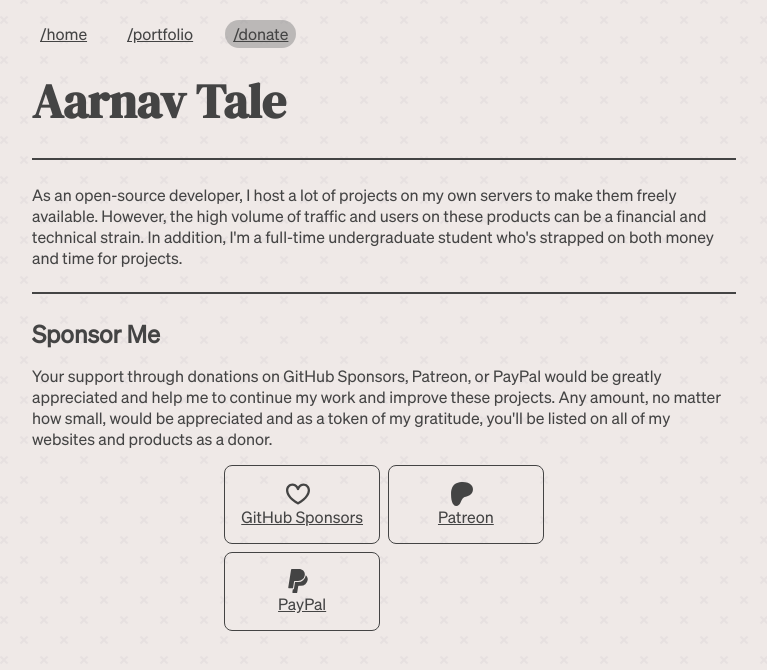
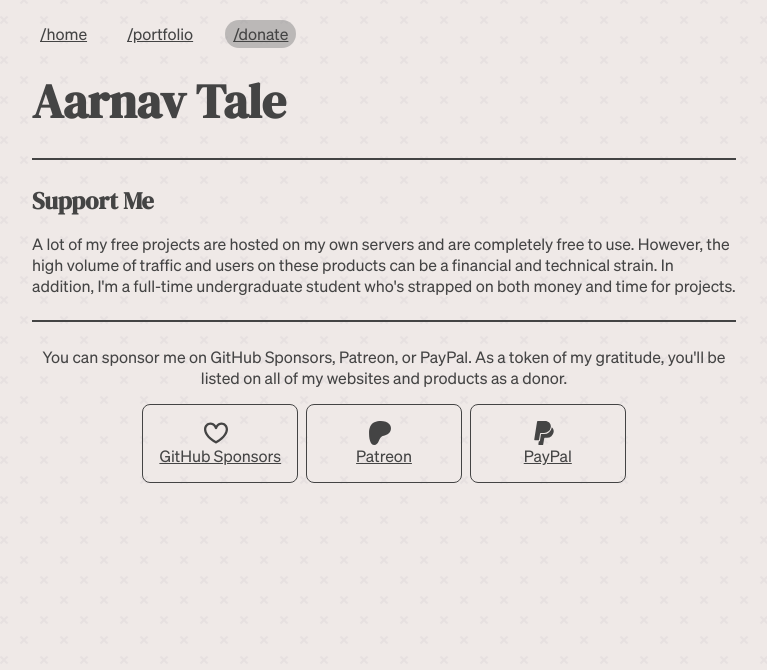
Before and after one commit to tale/website, a SvelteKit app: page /donate in a window 1280 px wide. Shown: the top 670 px of the page, without its empty margins (256-1023 px from the left). Built offline with nearby package versions, Linux system fonts and the light colour scheme.

Commit message:
fix: redo layout on pages

```diff
--- a/src/routes/+layout.svelte
+++ b/src/routes/+layout.svelte
@@ -100,7 +100,7 @@
 
 	:global(.grid) {
 		display: grid;
-		grid-template-columns: repeat(2, 1fr);
+		grid-template-columns: repeat(3, 1fr);
 		row-gap: 8px;
 		column-gap: 8px;
 		margin: 0 1rem;
--- a/src/routes/donate/+page.svelte
+++ b/src/routes/donate/+page.svelte
@@ -3,17 +3,17 @@
 
 	const sponsorLinks = [
 		{
-			icon: siGithubsponsors.path,
+			icon: siGithubsponsors,
 			title: 'GitHub Sponsors',
 			link: 'https://github.com/sponsors/tale'
 		},
 		{
-			icon: siPatreon.path,
+			icon: siPatreon,
 			title: 'Patreon',
 			link: 'https://www.patreon.com/aarnavtale'
 		},
 		{
-			icon: siPaypal.path,
+			icon: siPaypal,
 			title: 'PayPal',
 			link: 'https://paypal.me/aatale'
 		}
@@ -43,21 +43,21 @@
 </svelte:head>
 
 <div class="container">
+	<h2>Support Me</h2>
 	<p>
-		As an open-source developer, I host a lot of projects on my own servers to make them freely available. However, the high volume of traffic and users on these products can be a financial and technical strain. In addition, I'm a full-time undergraduate student who's strapped on both money and time for projects.
+		A lot of my free projects are hosted on my own servers and are completely free to use. However, the high volume of traffic and users on these products can be a financial and technical strain. In addition, I'm a full-time undergraduate student who's strapped on both money and time for projects.
 	</p>
+
 	<hr />
-
-	<h2>Sponsor Me</h2>
-	<p>
-		Your support through donations on GitHub Sponsors, Patreon, or PayPal would be greatly appreciated and help me to continue my work and improve these projects. Any amount, no matter how small, would be appreciated and as a token of my gratitude, you'll be listed on all of my websites and products as a donor.
+	<p class="center">
+		You can sponsor me on GitHub Sponsors, Patreon, or PayPal. As a token of my gratitude, you'll be listed on all of my websites and products as a donor.
 	</p>
 	<div class="grid contain">
 		{#each sponsorLinks as sponsor}
 			<a rel="noreferrer" target="_blank" href="{sponsor.link}">
 				<div class="sponsor">
 					<svg class="icon" height="24" width="32" fill="currentColor">
-						<path d="{sponsor.icon}"></path>
+						<path d={sponsor.icon.path}></path>
 					</svg>
 					<div>
 						<p class="no-wrap">{sponsor.title}</p>
@@ -69,10 +69,18 @@
 </div>
 
 <style>
+	h2 {
+		font-family: 'DM Serif Display', serif;
+	}
+
 	.container {
 		display: flex;
 		flex-direction: column;
 		row-gap: 16px;
+	}
+
+	.center {
+		text-align: center;
 	}
 
 	.no-wrap {
```
